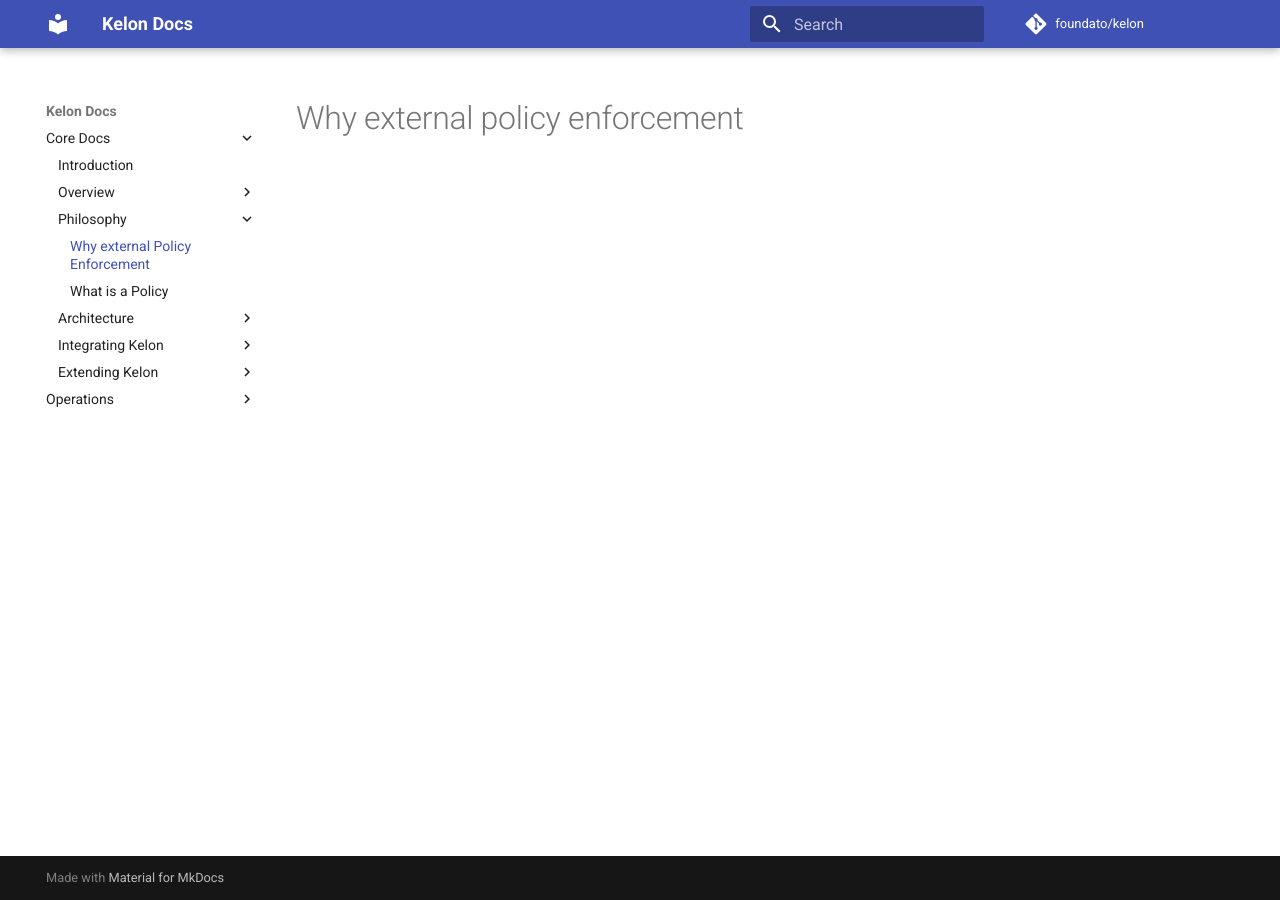
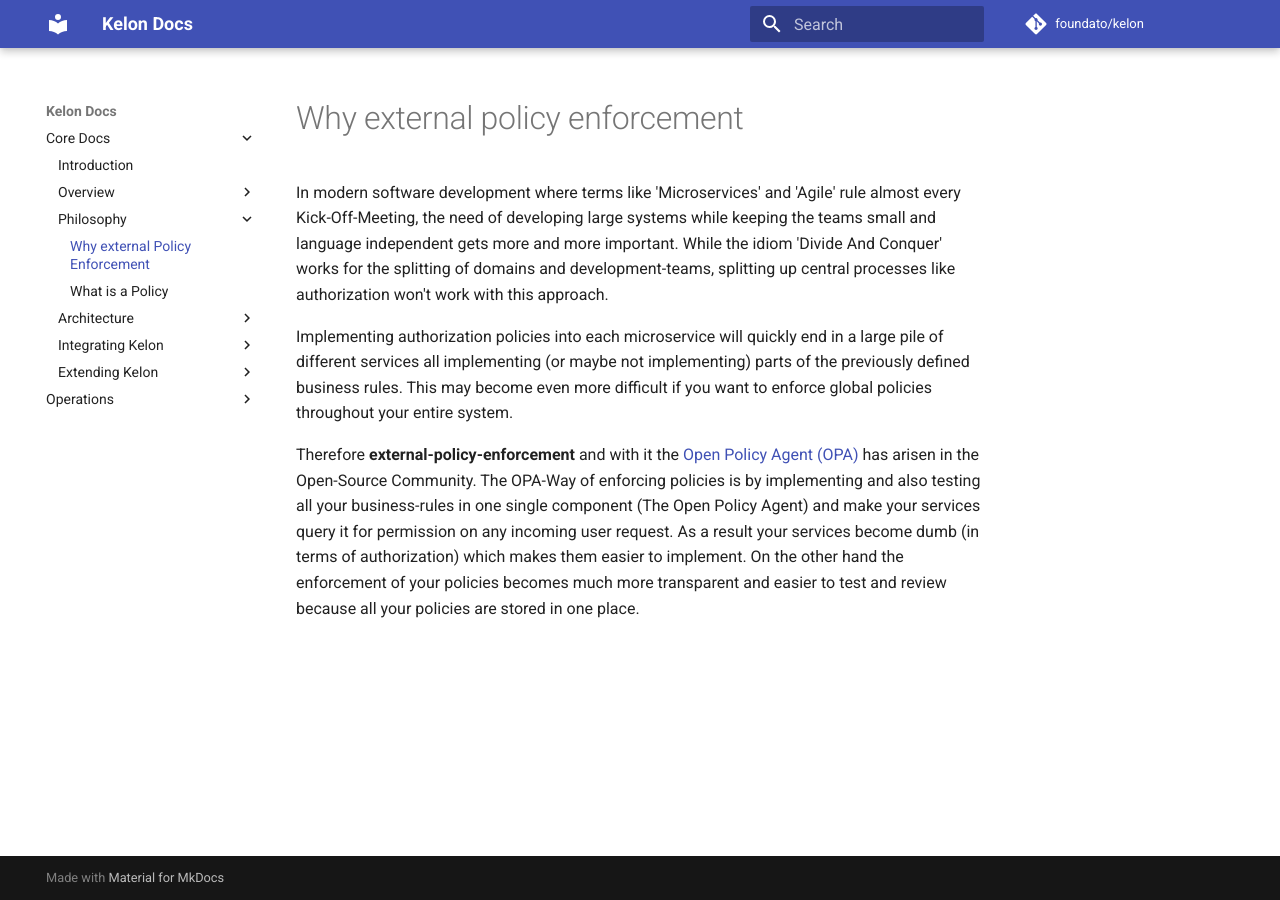
Before and after one commit to unbasical/kelon-docs, an MkDocs documentation site: the page built from docs/core/philosophy/Why-External-Policy-Enforcement.md, in a window 1280 px wide. Built offline with MkDocs 1.6.1 and Material for MkDocs 9.7.7, drawn with Linux system fonts in a browser that asks for light colours; comment, search, counter and statistics services are not loaded; old or Windows-style settings are respelled for this version of MkDocs.

Commit message:
Continued with architecture and started with philosophy

```diff
--- a/docs/core/philosophy/Why-External-Policy-Enforcement.md
+++ b/docs/core/philosophy/Why-External-Policy-Enforcement.md
@@ -1 +1,7 @@
 # Why external policy enforcement
+
+In modern software development where terms like 'Microservices' and 'Agile' rule almost every Kick-Off-Meeting, the need of developing large systems while keeping the teams small and language independent gets more and more important. While the idiom 'Divide And Conquer' works for the splitting of domains and development-teams, splitting up central processes like authorization won't work with this approach.
+
+Implementing authorization policies into each microservice will quickly end in a large pile of different services all implementing (or maybe not implementing) parts of the previously defined business rules. This may become even more difficult if you want to enforce global policies throughout your entire system.
+
+Therefore **external-policy-enforcement** and with it the [Open Policy Agent (OPA)](https://www.openpolicyagent.org/) has arisen in the Open-Source Community. The OPA-Way of enforcing policies is by implementing and also testing all your business-rules in one single component (The Open Policy Agent) and make your services query it for permission on any incoming user request. As a result your services become dumb (in terms of authorization) which makes them easier to implement. On the other hand the enforcement of your policies becomes much more transparent and easier to test and review because all your policies are stored in one place.
```
Also changed, not shown: docs/core/architecture/Components.md (+1 -1 lines), docs/core/architecture/Policy-Translation.md (+11 -2 lines), docs/core/architecture/Query-AST.md (+1 -1 lines).
